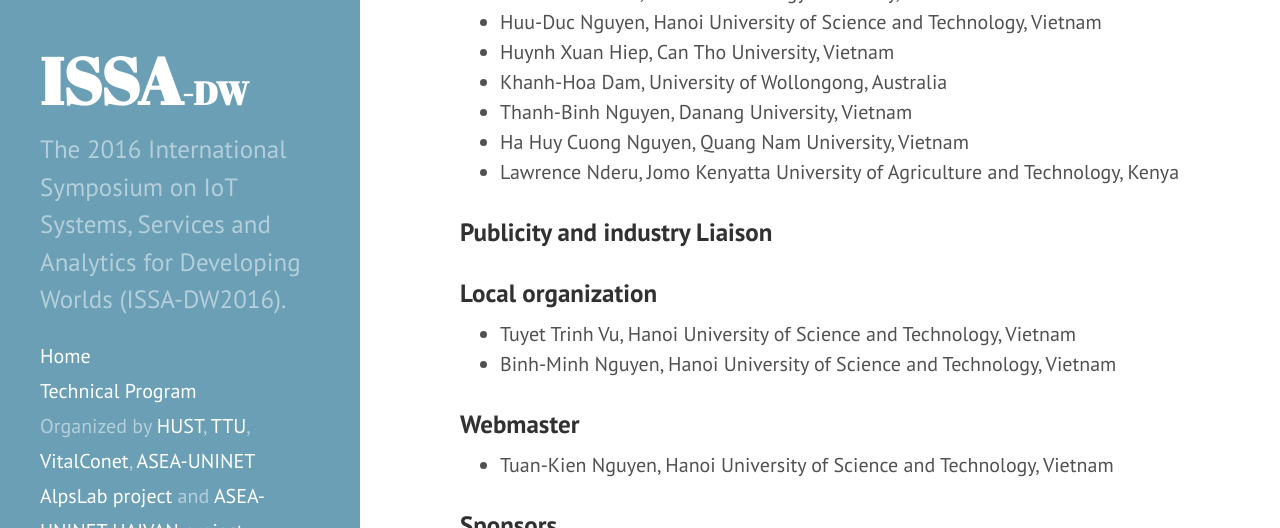
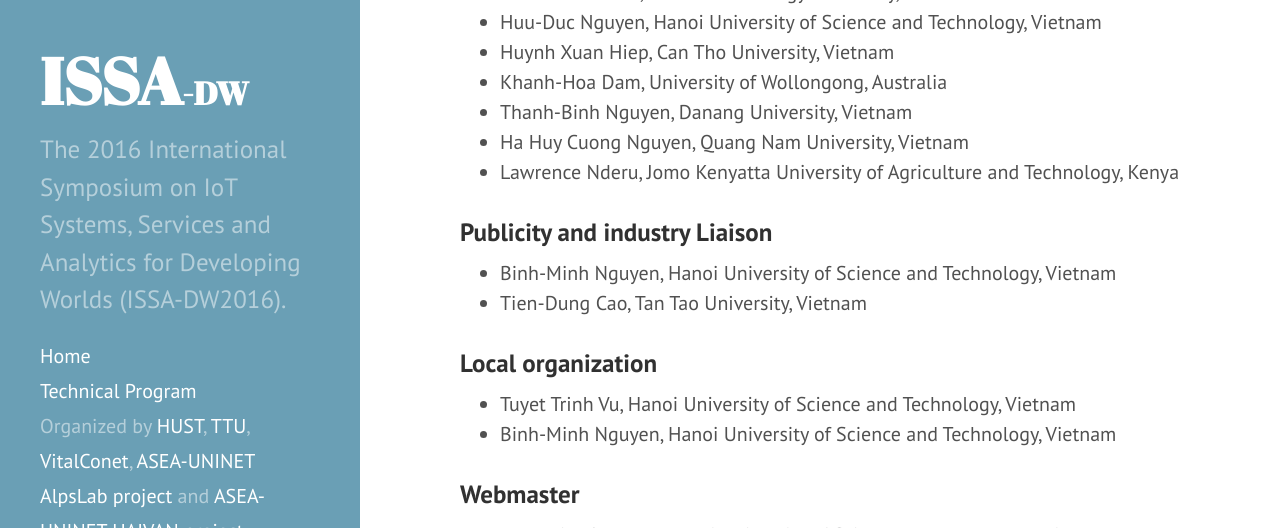
Before and after one commit to issadw/issadw.github.io, a Jekyll site: the page built from _posts/2016-05-29-introduction.md, in a window 1280 px wide and 900 px high, scrolled down 3618 px, cut to the strip 0-528 px from the top of the window. Built offline with Jekyll 4.4.1, drawn with Linux system fonts in a browser that asks for light colours.

Commit message:
no message

```diff
--- a/_posts/2016-05-29-introduction.md
+++ b/_posts/2016-05-29-introduction.md
@@ -133,6 +133,9 @@
 
 ### Publicity and industry Liaison
 
+* Binh-Minh Nguyen, Hanoi University of Science and Technology, Vietnam
+* Tien-Dung Cao, Tan Tao University, Vietnam
+
 ### Local organization
 
 * Tuyet Trinh Vu, Hanoi University of Science and Technology, Vietnam
```
